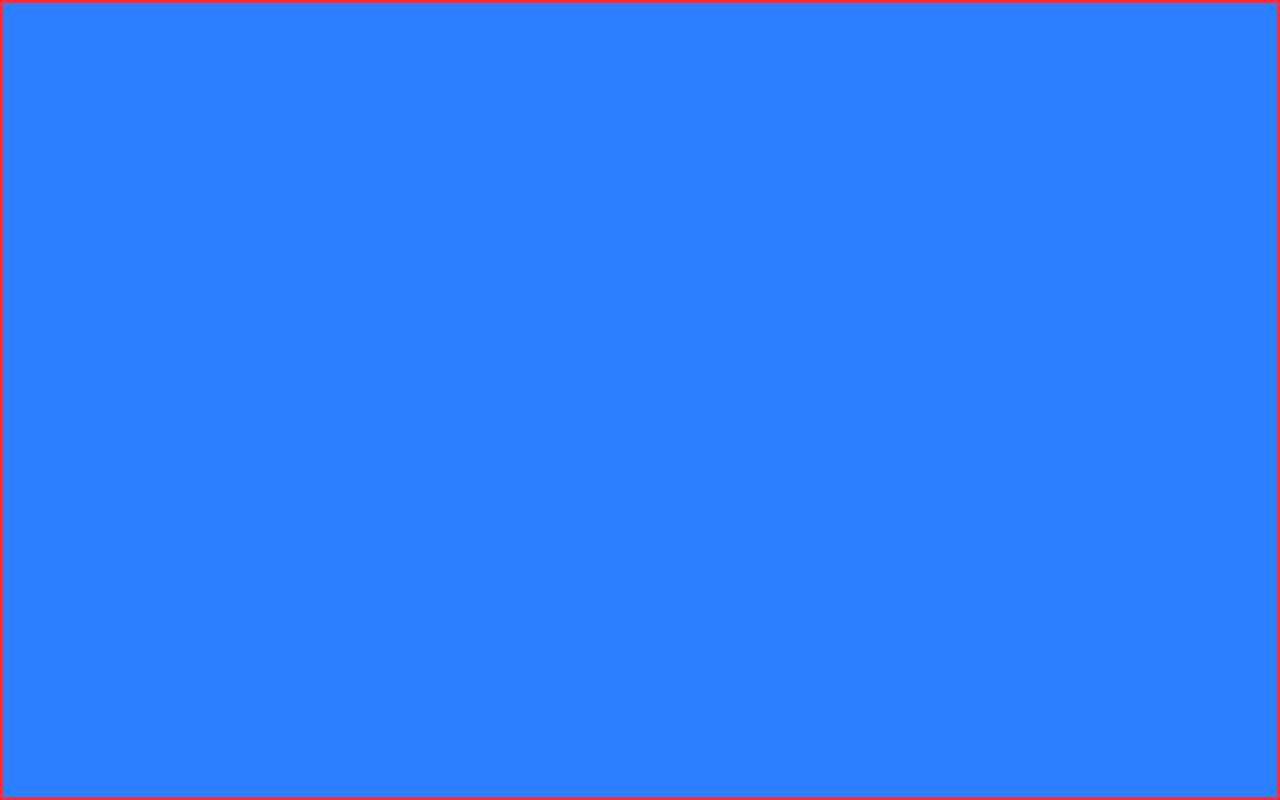
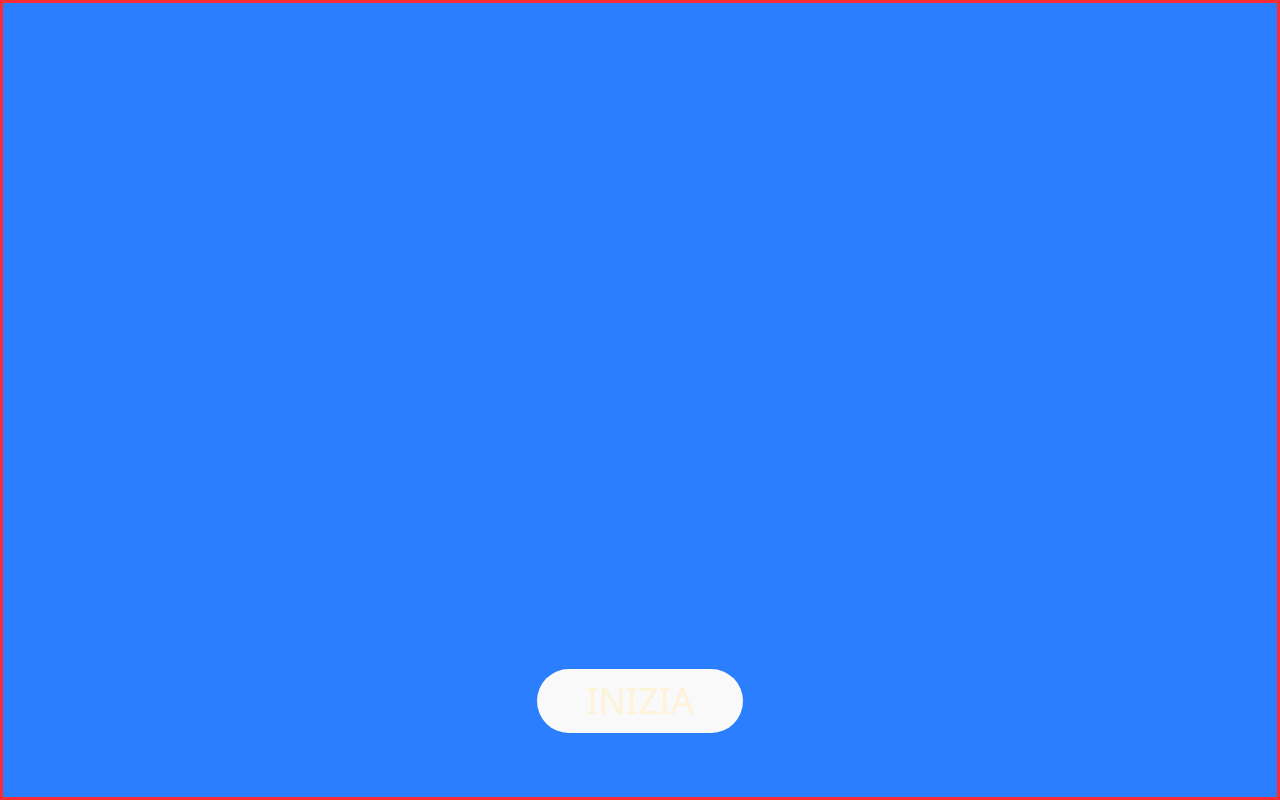
Before and after one commit to marghherita/faulks-thc, a React (Vite) app: page / in a window 1280 px wide. Built offline with nearby package versions, Linux system fonts and the light colour scheme.

Commit message:
Enable start button on LandingPage
Uncommented the Button component in LandingPage.tsx to display the 'INIZIA' button. This makes the start button visible and interactive on the landing page.

```diff
--- a/src/components/LandingPage.tsx
+++ b/src/components/LandingPage.tsx
@@ -1,18 +1,17 @@
 
-// import { Button } from './ui/button'
+import { Button } from './ui/button'
 
 function LandingPage() {
  return (
     <div
       className='relative bg-blue-500 bg-cover bg-no-repeat bg-center w-screen flex items-end justify-center pb-16 border-3 border-red-500 h-screen'
     >
-      {/* <Button
+      <Button
         variant="start"
         size={"start"}
-        className=" l"
       >
         INIZIA
-      </Button> */}
+      </Button>
     </div>
   )
 }
```
